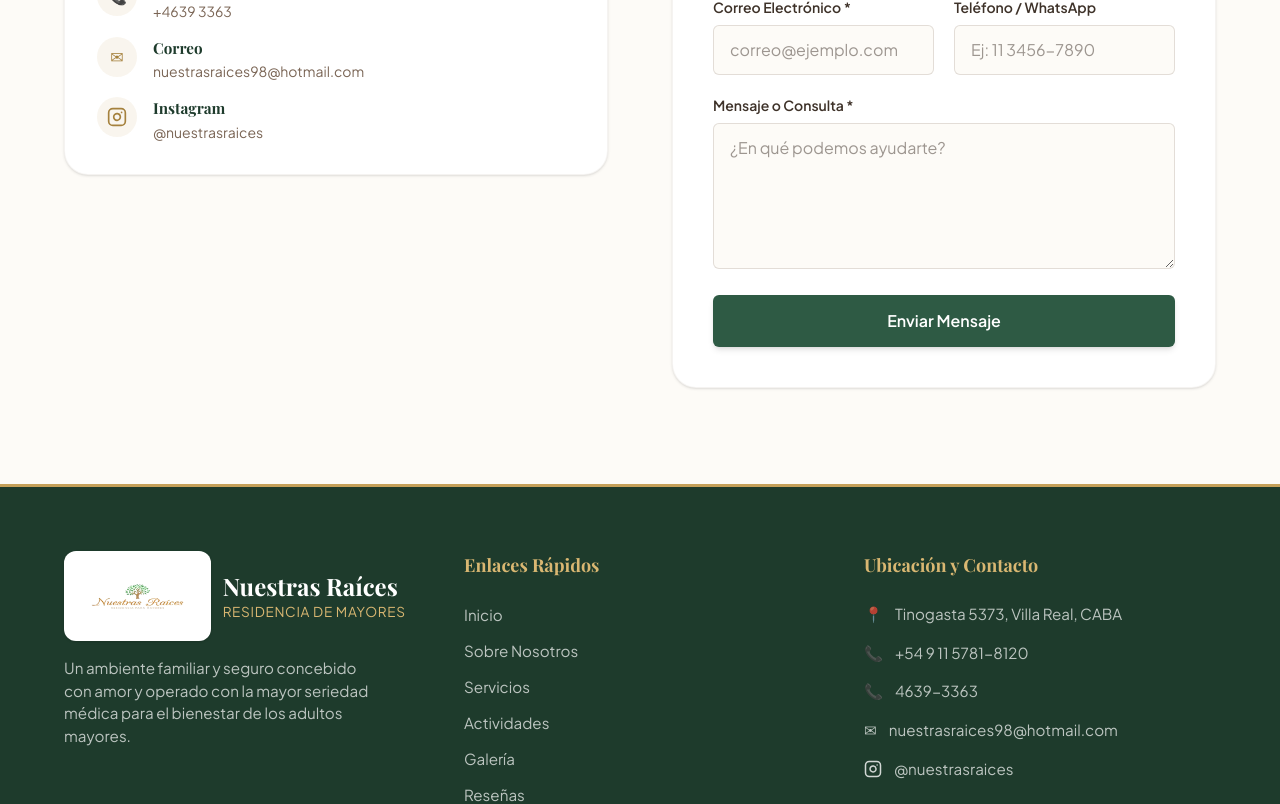
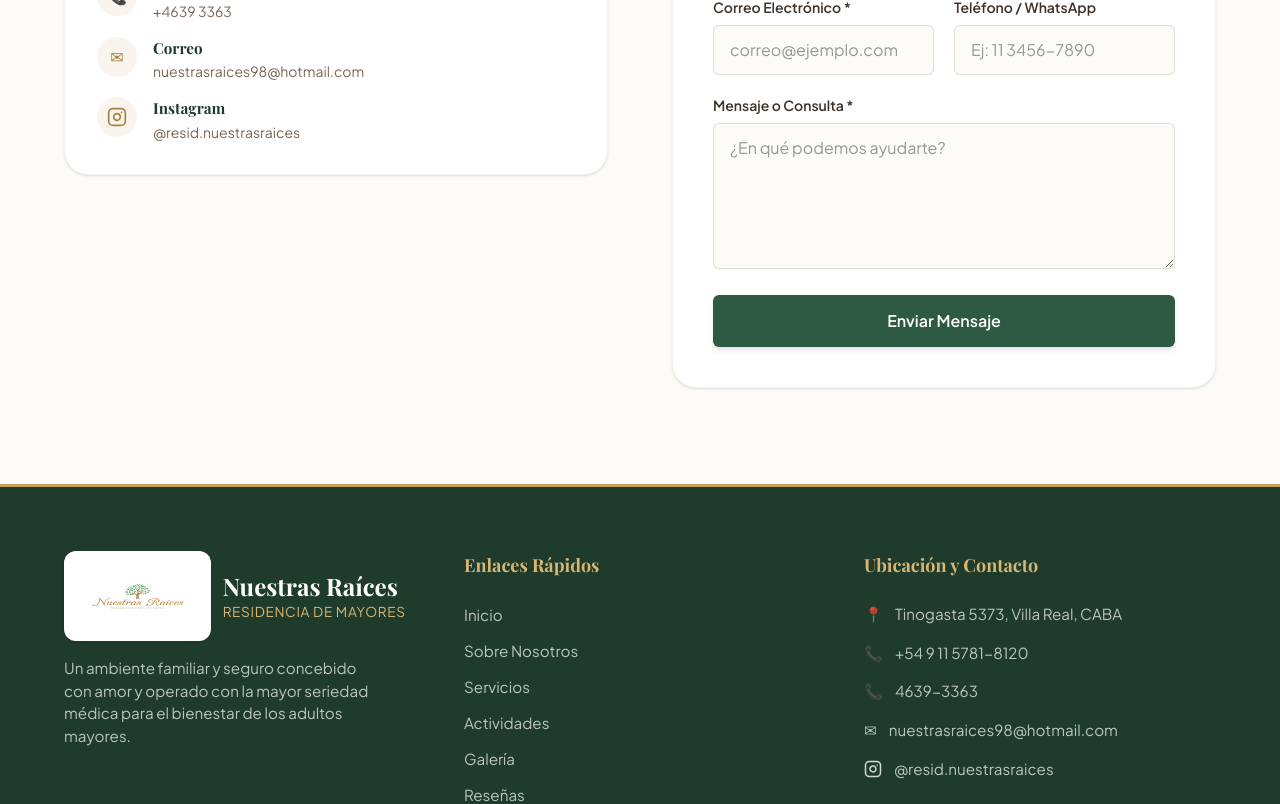
Before and after one commit to JCM200309/NuestrasRaices-PaginaWeb, a React (Vite) app: page / in a window 1280 px wide. Shown: the part 8900-9704 px from the top of the page. Built offline with nearby package versions, Linux system fonts and the light colour scheme; a web font is replaced by a local one.

Commit message:
Corrijo instagram

```diff
--- a/src/components/Contact.jsx
+++ b/src/components/Contact.jsx
@@ -55,7 +55,7 @@ export default function Contact() {
                   { icon: "📞", title: "Teléfono", lines: [<a key="tel" href="tel:+54 9 11 5781-8120" className="hover:text-green-primary transition-colors">+54 9 11 5781-8120</a>] },
                   { icon: "📞", title: "Teléfono", lines: [<a key="tel" href="tel:4639 3363" className="hover:text-green-primary transition-colors">+4639 3363</a>] },
                   { icon: "✉", title: "Correo", lines: [<a key="mail" href="mailto:nuestrasraices98@hotmail.com" className="hover:text-green-primary transition-colors">nuestrasraices98@hotmail.com</a>] },
-                  { icon: <svg xmlns="http://www.w3.org/2000/svg" width="20" height="20" viewBox="0 0 24 24" fill="none" stroke="currentColor" strokeWidth="2" strokeLinecap="round" strokeLinejoin="round"><rect width="20" height="20" x="2" y="2" rx="5" ry="5" /><path d="M16 11.37A4 4 0 1 1 12.63 8 4 4 0 0 1 16 11.37z" /><line x1="17.5" x2="17.51" y1="6.5" y2="6.5" /></svg>, title: "Instagram", lines: [<a key="instagram" href="https://www.instagram.com/resid.nuestrasraices/" target="_blank" rel="noopener noreferrer" className="hover:text-green-primary transition-colors">@nuestrasraices</a>] }
+                  { icon: <svg xmlns="http://www.w3.org/2000/svg" width="20" height="20" viewBox="0 0 24 24" fill="none" stroke="currentColor" strokeWidth="2" strokeLinecap="round" strokeLinejoin="round"><rect width="20" height="20" x="2" y="2" rx="5" ry="5" /><path d="M16 11.37A4 4 0 1 1 12.63 8 4 4 0 0 1 16 11.37z" /><line x1="17.5" x2="17.51" y1="6.5" y2="6.5" /></svg>, title: "Instagram", lines: [<a key="instagram" href="https://www.instagram.com/resid.nuestrasraices/" target="_blank" rel="noopener noreferrer" className="hover:text-green-primary transition-colors">@resid.nuestrasraices</a>] }
                 ].map((item) => (
                   <div key={item.title} className="flex gap-4">
                     <div className="w-10 h-10 rounded-full bg-gold/10 flex items-center justify-center text-gold-dark shrink-0" aria-hidden="true">
--- a/src/components/Footer.jsx
+++ b/src/components/Footer.jsx
@@ -51,7 +51,7 @@ export default function Footer() {
               <li className="flex gap-3"><span aria-hidden="true">📞</span> +54 9 11 5781-8120</li>
               <li className="flex gap-3"><span aria-hidden="true">📞</span> 4639-3363</li>
               <li className="flex gap-3"><span aria-hidden="true">✉</span> nuestrasraices98@hotmail.com</li>
-              <li className="flex gap-3"><span aria-hidden="true" className="text-white/80 mt-0.5"><svg xmlns="http://www.w3.org/2000/svg" width="18" height="18" viewBox="0 0 24 24" fill="none" stroke="currentColor" strokeWidth="2" strokeLinecap="round" strokeLinejoin="round"><rect width="20" height="20" x="2" y="2" rx="5" ry="5"/><path d="M16 11.37A4 4 0 1 1 12.63 8 4 4 0 0 1 16 11.37z"/><line x1="17.5" x2="17.51" y1="6.5" y2="6.5"/></svg></span> <a href="https://www.instagram.com/resid.nuestrasraices/" target="_blank" rel="noopener noreferrer" className="hover:text-gold-light transition-colors">@nuestrasraices</a></li>
+              <li className="flex gap-3"><span aria-hidden="true" className="text-white/80 mt-0.5"><svg xmlns="http://www.w3.org/2000/svg" width="18" height="18" viewBox="0 0 24 24" fill="none" stroke="currentColor" strokeWidth="2" strokeLinecap="round" strokeLinejoin="round"><rect width="20" height="20" x="2" y="2" rx="5" ry="5" /><path d="M16 11.37A4 4 0 1 1 12.63 8 4 4 0 0 1 16 11.37z" /><line x1="17.5" x2="17.51" y1="6.5" y2="6.5" /></svg></span> <a href="https://www.instagram.com/resid.nuestrasraices/" target="_blank" rel="noopener noreferrer" className="hover:text-gold-light transition-colors">@resid.nuestrasraices</a></li>
             </ul>
           </div>
         </div>
--- a/src/components/Gallery.jsx
+++ b/src/components/Gallery.jsx
@@ -55,6 +55,12 @@ export default function Gallery() {
           ))}
         </div>
 
+        {/* Mobile Swipe Hint */}
+        <div className="sm:hidden flex items-center justify-end gap-2 text-green-primary text-sm font-semibold mb-3 pr-2 opacity-80 animate-pulse">
+          Deslizá para ver más
+          <svg xmlns="http://www.w3.org/2000/svg" width="16" height="16" viewBox="0 0 24 24" fill="none" stroke="currentColor" strokeWidth="2" strokeLinecap="round" strokeLinejoin="round"><path d="M5 12h14"/><path d="m12 5 7 7-7 7"/></svg>
+        </div>
+
         {/* Photos Grid */}
         <div className="flex sm:grid overflow-x-auto sm:overflow-visible snap-x snap-mandatory sm:snap-none pb-4 sm:pb-0 gap-4 sm:gap-6 sm:grid-cols-2 lg:grid-cols-[repeat(auto-fill,minmax(280px,1fr))] [&::-webkit-scrollbar]:hidden [-ms-overflow-style:none] [scrollbar-width:none]" aria-live="polite">
           {filteredPhotos.map((item, idx) => (
@@ -92,6 +98,12 @@ export default function Gallery() {
                 Momentos especiales y actividades de nuestros residentes.
               </p>
             </div>
+            {/* Mobile Swipe Hint */}
+            <div className="sm:hidden flex items-center justify-end gap-2 text-green-primary text-sm font-semibold mb-3 pr-2 opacity-80 animate-pulse">
+              Deslizá para ver más
+              <svg xmlns="http://www.w3.org/2000/svg" width="16" height="16" viewBox="0 0 24 24" fill="none" stroke="currentColor" strokeWidth="2" strokeLinecap="round" strokeLinejoin="round"><path d="M5 12h14"/><path d="m12 5 7 7-7 7"/></svg>
+            </div>
+
             <div className="flex sm:grid overflow-x-auto sm:overflow-visible snap-x snap-mandatory sm:snap-none pb-4 sm:pb-0 gap-4 sm:gap-6 sm:grid-cols-2 lg:grid-cols-3 [&::-webkit-scrollbar]:hidden [-ms-overflow-style:none] [scrollbar-width:none]" aria-live="polite">
               {videos.map((item, idx) => (
                 <button
```
